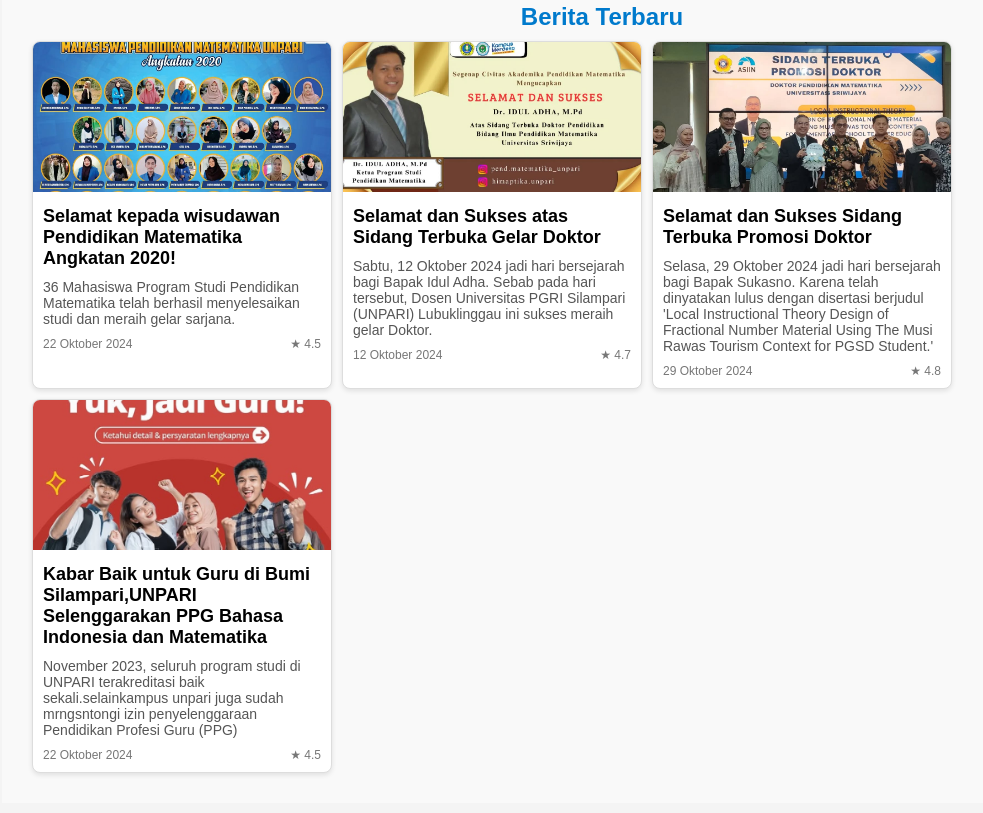
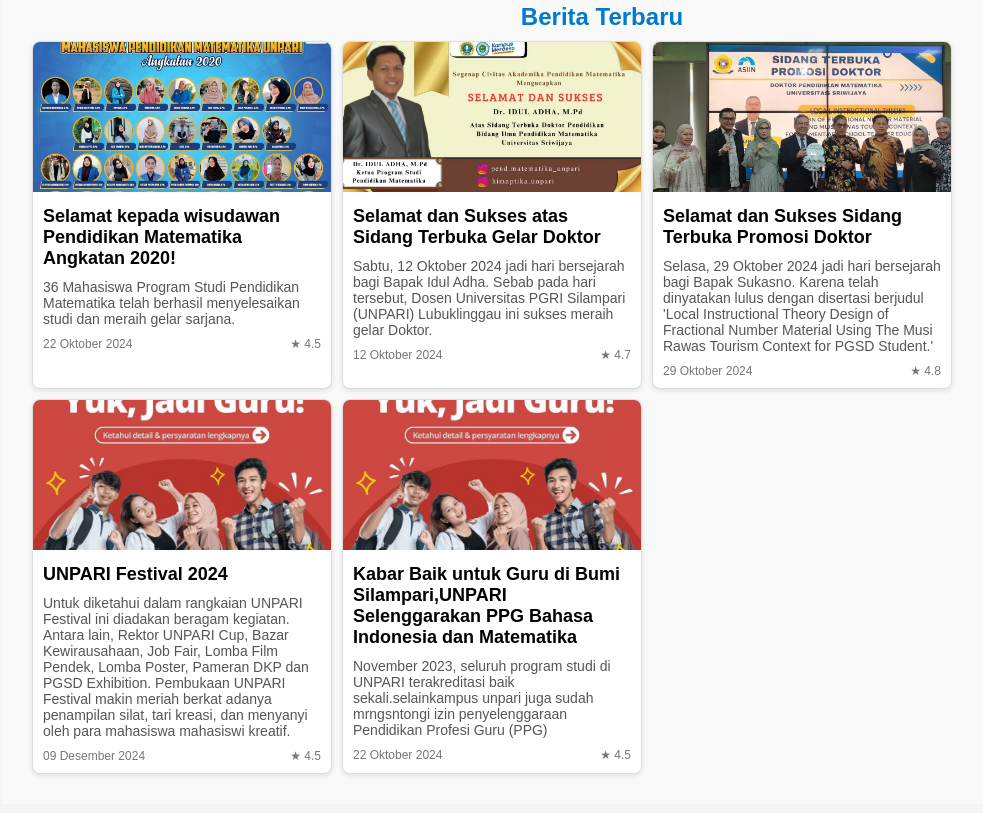
Before and after one commit to MikaBungaMath/websiteinformasipmat, a plain HTML site: page berita.html in a window 1280 px wide. Shown: the part 303-1116 px from the top of the page, without its empty margins (38-1021 px from the left). Drawn offline with Linux system fonts and the light colour scheme.

Commit message:
Update berita.html
Signed-off-by: MikaBungaMath <nandapalinbunga@gmail.com>

```diff
--- a/berita.html
+++ b/berita.html
@@ -144,6 +144,22 @@
                         </div>
                     </div>
                 </div>
+                <!-- Berita 5 -->
+                <div class="news-item" onclick="window.location.href='https://unpari.ac.id/artikel/95/Kabar-Baik-untuk-Guru-di-Bumi-Silampari,-UNPARI-Selenggarakan-PPG-Bahasa-Indonesia-dan-Matematika.html#:~:text=%E2%80%9CYang%20menentukan%20mau%20PPG%20di,untuk%20kampus%20UNPARI%2C%E2%80%9D%20jelasnya.'">
+                    <div class="news-thumbnail">
+                        <img src="potoppg.jpg" alt="Berita 4">
+                    </div>
+                    <div class="news-content">
+                        <h3>UNPARI Festival 2024</h3>
+                        <p>Untuk diketahui dalam rangkaian UNPARI Festival ini diadakan beragam kegiatan. Antara lain, Rektor UNPARI Cup, Bazar Kewirausahaan, Job Fair, Lomba Film Pendek, Lomba Poster, Pameran DKP dan PGSD Exhibition.
+
+Pembukaan UNPARI Festival makin meriah berkat adanya penampilan silat, tari kreasi, dan menyanyi oleh para mahasiswa mahasiswi kreatif.</p>
+                        <div class="news-meta">
+                            <span>09 Desember 2024</span>
+                            <span>★ 4.5</span>
+                        </div>
+                    </div>
+                </div>
                 <!-- Berita 4 -->
                 <div class="news-item" onclick="window.location.href='https://unpari.ac.id/artikel/95/Kabar-Baik-untuk-Guru-di-Bumi-Silampari,-UNPARI-Selenggarakan-PPG-Bahasa-Indonesia-dan-Matematika.html#:~:text=%E2%80%9CYang%20menentukan%20mau%20PPG%20di,untuk%20kampus%20UNPARI%2C%E2%80%9D%20jelasnya.'">
                     <div class="news-thumbnail">
```
